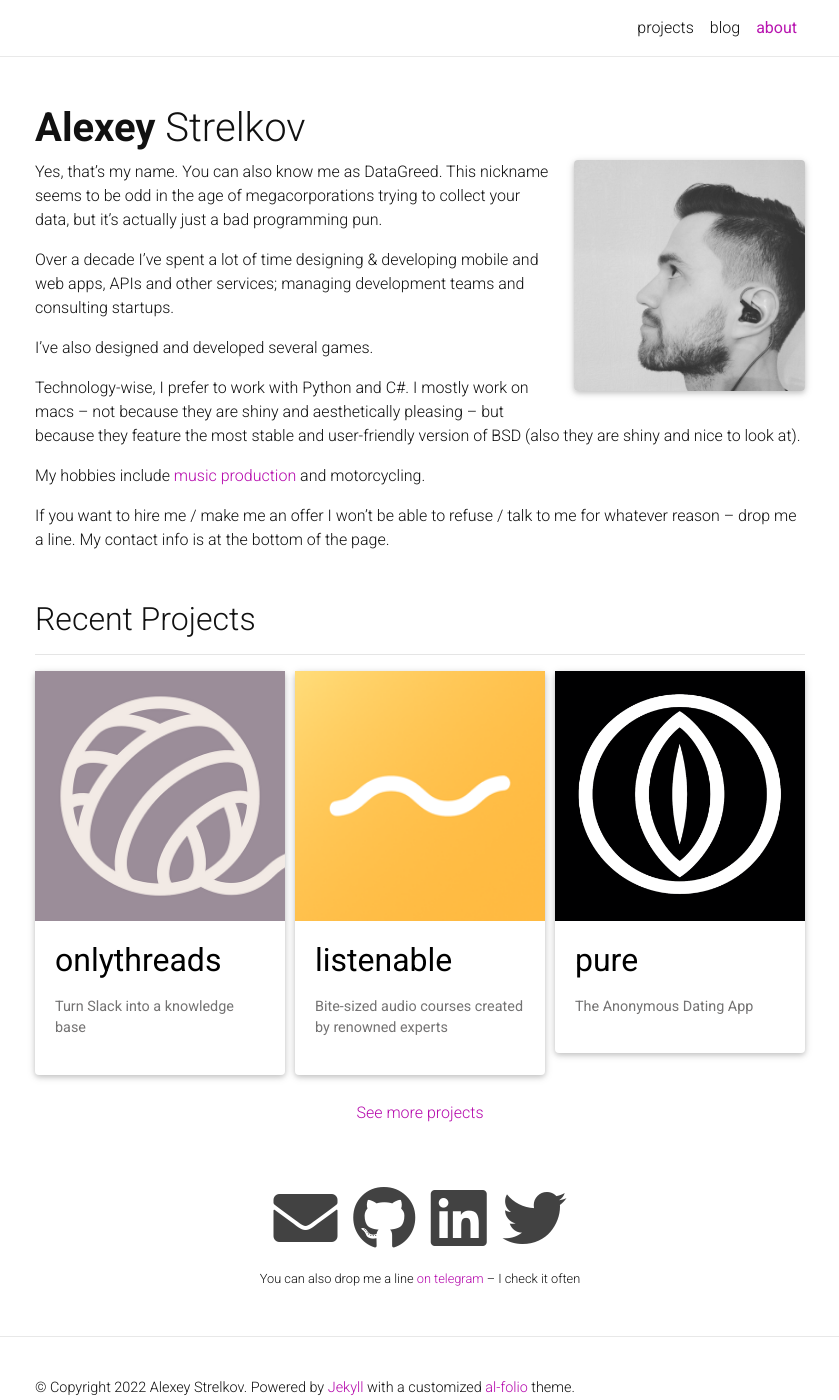
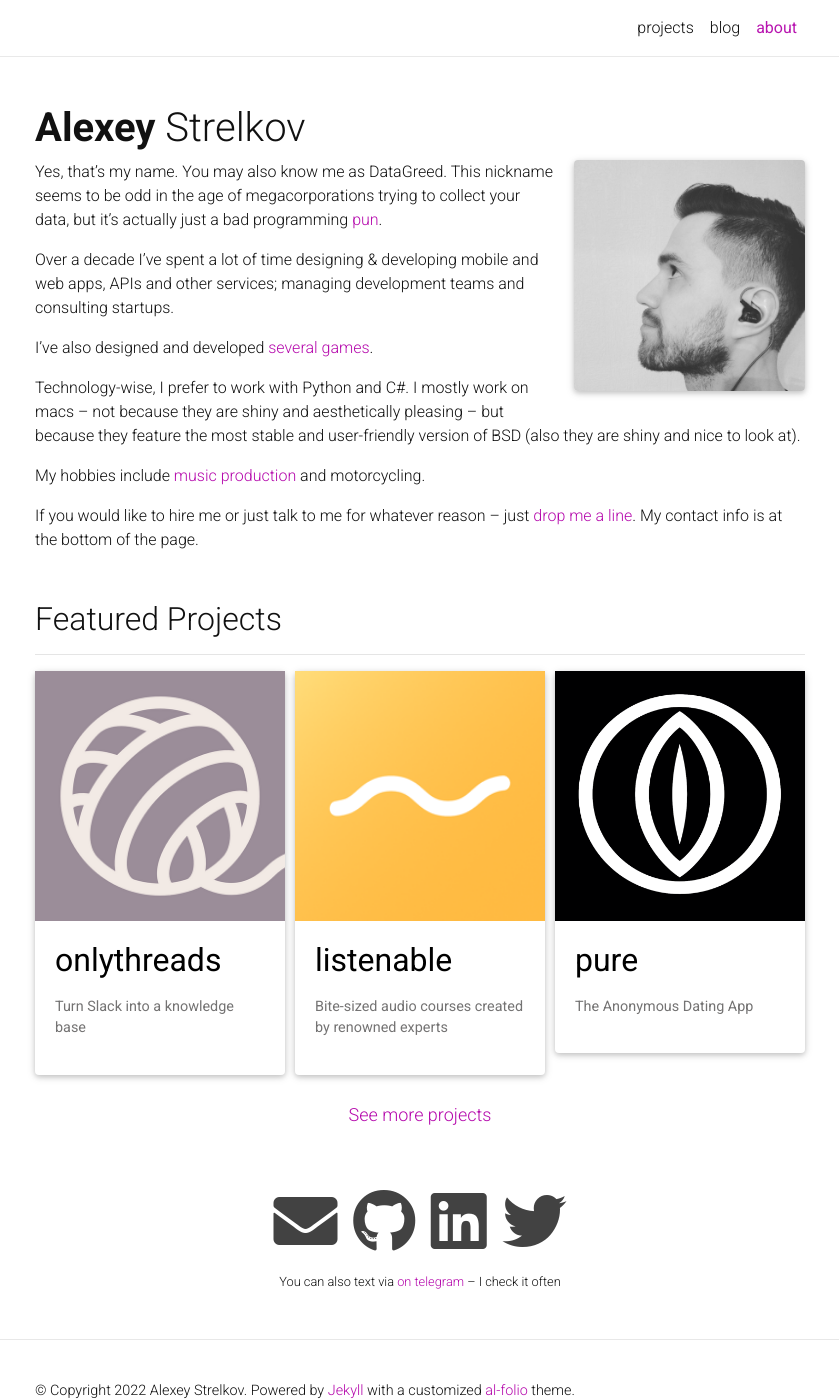
Before and after one commit to DataGreed/datagreed.pro, a Jekyll site: the page built from _pages/about.md, in a window 1280 px wide and 1400 px high. Shown: the whole window, without its empty margins (220-1059 px from the left). Built offline with Jekyll 4.4.1, drawn with Linux system fonts in a browser that asks for light colours; nearby versions of some CDN libraries; a style sheet for code colours, icons or effects is not loaded.

```diff
--- a/_config.yml
+++ b/_config.yml
@@ -50,7 +50,7 @@ research_gate_profile: # your profile on ResearchGate
 blogger_url: # your blogger URL
 
 contact_note: >
-  You can also drop me a line <a href="https://t.me/datagreed" target="_blank">on telegram</a> – I check it often
+  You can also text via <a href="https://t.me/datagreed" target="_blank">on telegram</a> – I check it often
 
 google_analytics: UA-XXXXXXXXX # out your google-analytics code
 
--- a/_layouts/about.html
+++ b/_layouts/about.html
@@ -37,7 +37,7 @@ layout: default
     {% endif %}
 
     <div class="publications">
-      <h2>Recent Projects</h2>
+      <h2>Featured Projects</h2>
       <hr>
 
       {% assign sorted_projects = site.projects | sort: "importance" | where:"featured",true%}
@@ -47,7 +47,7 @@ layout: default
     {% for pp in site.pages %}
       {% if pp.title =="projects"%}
         {% comment %} seems like an easiest way to get projects url without hardcoding {% endcomment %}
-        <div class="text-center mt-3 mb-5"><a href="{{pp.url}}">See more projects</a></div>
+        <div class="text-center mt-3 mb-5" style="font-size: large;"><a href="{{pp.url}}">See more projects</a></div>
       {%endif%}
     {% endfor %}
 
--- a/_pages/about.md
+++ b/_pages/about.md
@@ -18,19 +18,19 @@ social: true  # includes social icons at the bottom of the page
 # TODO: make selected_projects the same way news and selected papers are implemented
 ---
 
-Yes, that's my name. You can also know me as DataGreed. This nickname seems to be odd in the age of
-megacorporations trying to collect your data, but it's actually just a bad programming pun.
+Yes, that's my name. You may also know me as DataGreed. This nickname seems to be odd in the age of
+megacorporations trying to collect your data, but it's actually just a bad programming <a href="https://www.google.com/search?q=datagrid" target="_blank">pun</a>.
 
 Over a decade I've spent a lot of time designing & developing mobile and web apps, APIs and other services; managing
 development teams and consulting startups.
 
-I've also designed and developed several games.
+I've also designed and developed <a href="https://datagreed.medium.com/how-i-wasted-4k-and-half-a-year-of-my-life-to-develop-a-game-that-earned-only-30-a94e0d59e554" target="_blank">several games</a>.
 
 Technology-wise, I prefer to work with Python and C#. I mostly work on macs – not because they are shiny and
 aesthetically pleasing – but because they feature the most stable and user-friendly version of BSD (also they are shiny
 and nice to look at).
 
-My hobbies include [music production](https://soundcloud.com/datagreed/tracks) and motorcycling.
+My hobbies include <a href="https://synapsoid.net" target="_blank">music</a> <a href="https://soundcloud.com/datagreed/tracks" target="_blank">production</a> and motorcycling.
 
-If you want to hire me / make me an offer I won't be able to refuse / talk to me for whatever reason –
-drop me a line. My contact info is at the bottom of the page.
+If you would like to hire me or just talk to me for whatever reason –
+just [drop me a line](mailto:datagreed+fromprosite@gmail.com). My contact info is at the bottom of the page.
--- a/_projects/unitygroupingtool.markdown
+++ b/_projects/unitygroupingtool.markdown
@@ -3,7 +3,7 @@ layout: project
 title: Grouping Tool
 description: Productivity tool for Unity
 img: /assets/img/projects/unitygroupingtool/cover.jpg
-importance: 1
+importance: 2
 featured: false
 show_header_logo: true
 section: tools   # for project list page
```
Also changed, not shown: _projects/polyendtrackermidiexport.markdown (added, +73 -0 lines), assets/img/projects/polyendtrackermidiexport/cover.png (added), assets/img/projects/polyendtrackermidiexport/frames.png (added), assets/img/projects/polyendtrackermidiexport/screenshot1.png (added).
